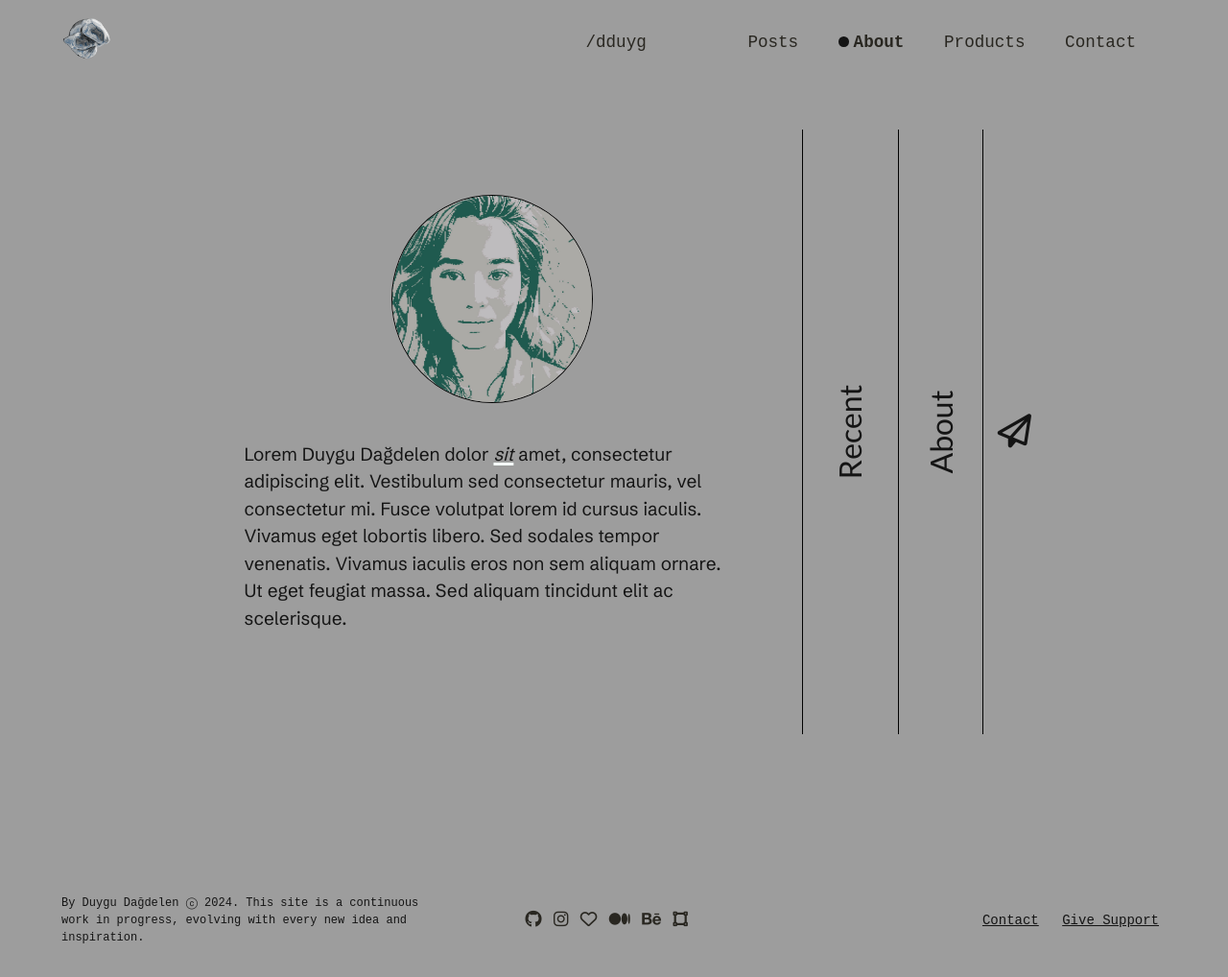
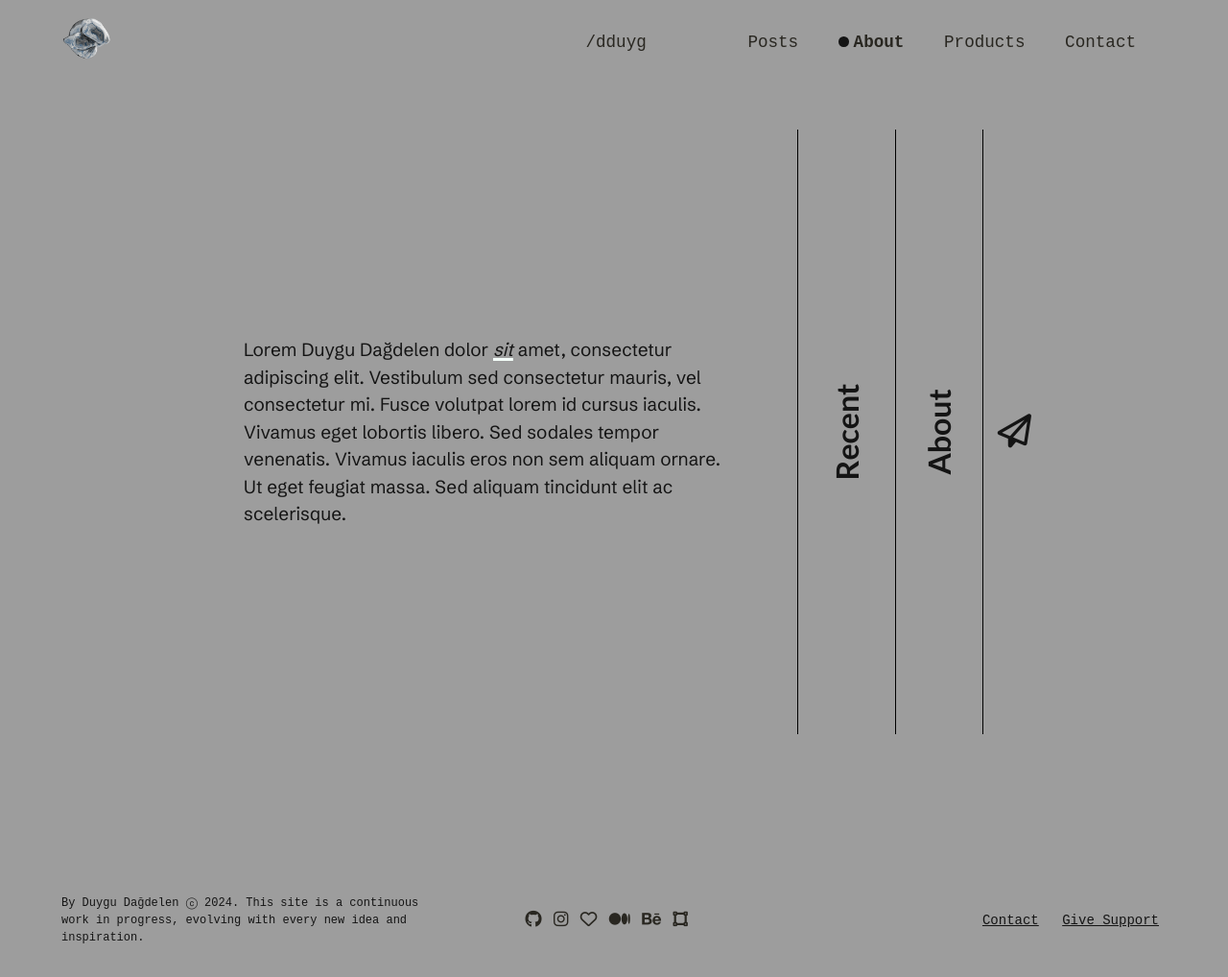
Before and after one commit to dduyg/duuuy, a Jekyll site: the page built from about.html, in a window 1280 px wide. Shown: the whole page at 96% size. Built offline with Jekyll 4.4.1, drawn with Linux system fonts in a browser that asks for light colours; nearby versions of some CDN libraries; some web fonts are replaced.

Commit message:
Update about-panel.css

```diff
--- a/assets/about-panel.css
+++ b/assets/about-panel.css
@@ -41,10 +41,14 @@ section {
   width: 4em;
   margin-left: 0.3em;
 }
+.panel-active header img {
+  display: none;
+}
 
 /*  Panel */
 header {
   font-family: "Lato", sans-serif;
+  font-weight: bold;
   transform: rotate(-90deg);
   font-size: min(5vw, 32px);
   margin: 0;
```
